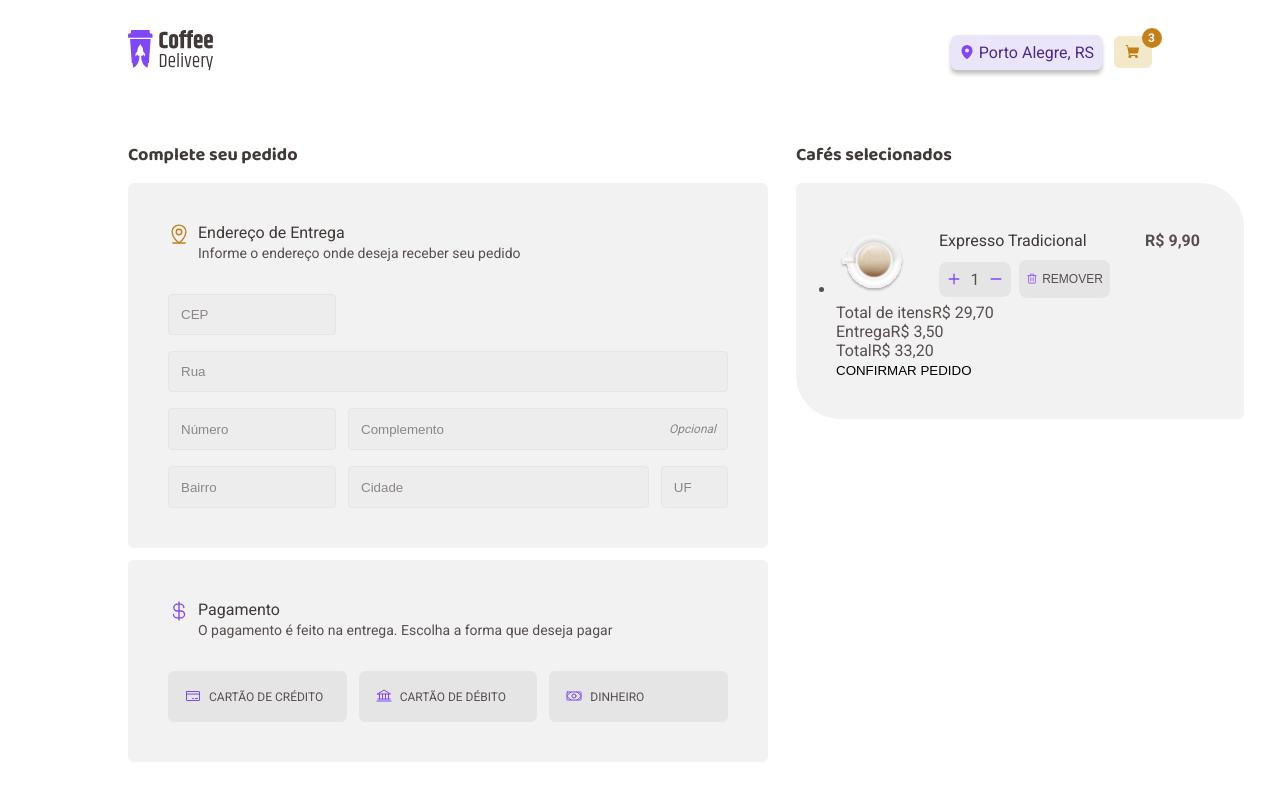
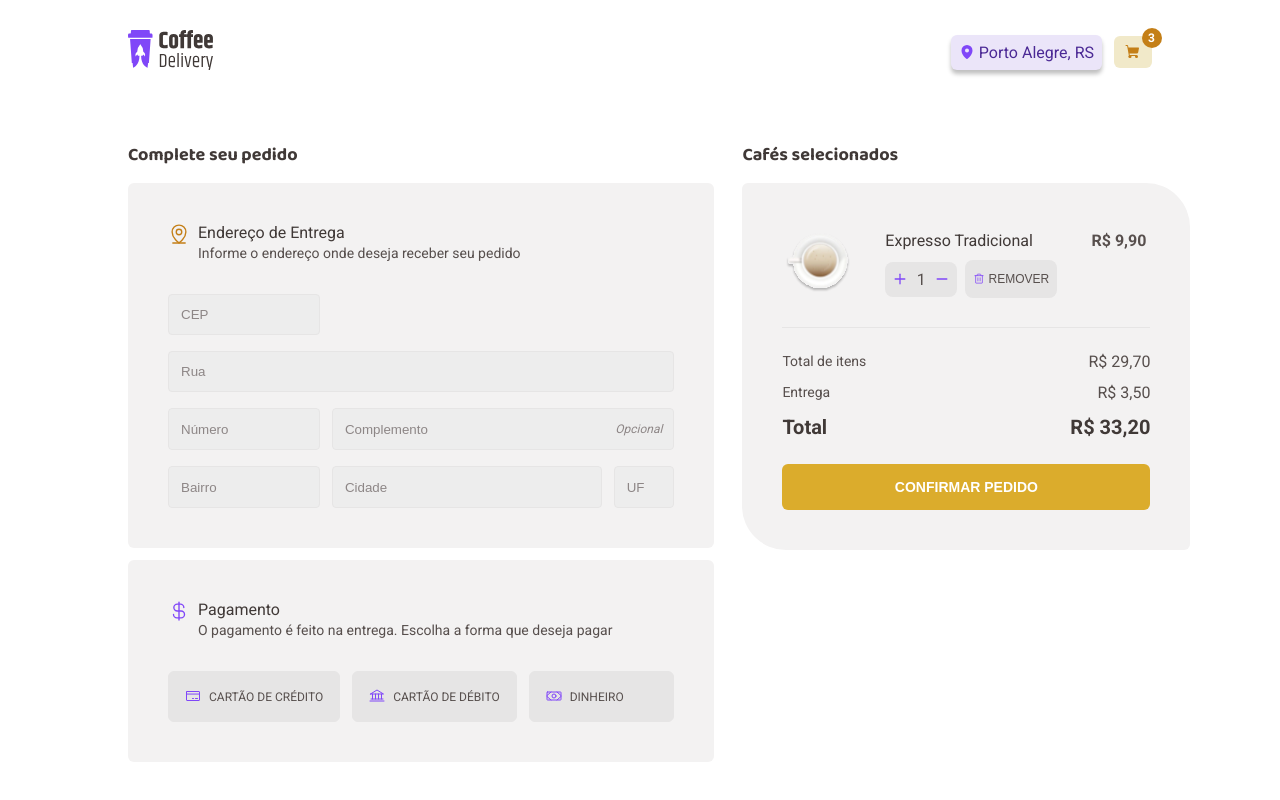
Before and after one commit to rafaelmfs/Coffee-Delivery, a React (Vite) app: page /checkout in a window 1280 px wide. Built offline with nearby package versions, Linux system fonts and the light colour scheme.

Commit message:
Terminando estilização da pagina de checkout

```diff
--- a/src/components/AddressForm/style.ts
+++ b/src/pages/Checkout/components/AddressForm/style.ts
@@ -1,6 +1,6 @@
 import styled from 'styled-components'
 
-export const FormContainer = styled.form`
+export const FormContainer = styled.div`
   display: flex;
   flex-direction: column;
   gap: 1rem;
--- a/src/pages/Checkout/index.tsx
+++ b/src/pages/Checkout/index.tsx
@@ -5,7 +5,7 @@ import {
   MapPinLine,
   Money,
 } from 'phosphor-react'
-import { AddressForm } from '../../components/AddressForm'
+import { AddressForm } from './components/AddressForm'
 import { CoffeeCardCart } from '../../components/CoffeeCardCart'
 import {
   CardDefault,
@@ -15,12 +15,19 @@ import {
   FormWrapper,
   PaymentForm,
   PaymentFormButton,
+  ValuesWrapper,
 } from './style'
 
 export function Checkout() {
+  function onsubmitHandle(event: any) {
+    event.preventDefault()
+    console.log(event.target.value)
+  }
+
   return (
     <CheckoutContainer>
-      <section>
+      <form onSubmit={onsubmitHandle}>
+        <div className="order-info">
           <h2 className="title">Complete seu pedido</h2>
           <FormWrapper>
             <CardDefault>
@@ -88,35 +95,38 @@ export function Checkout() {
               </PaymentForm>
             </CardDefault>
           </FormWrapper>
-      </section>
-      <section>
+        </div>
+        <div className="cart-info">
           <h2 className="title">Cafés selecionados</h2>
-        <CardDefault radius>
+          <CardDefault radius={true}>
             <CoffeeCard>
               <ul>
                 <li>
                   <CoffeeCardCart />
                 </li>
               </ul>
+              <ValuesWrapper>
                 <div>
-              <div>
-                <span>Total de itens</span>
+                  <span className="total-title">Total de itens</span>
                   <span>R$ 29,70</span>
                 </div>
                 <div>
-                <span>Entrega</span>
-                <span>R$ 3,50</span>
+                  <span className="total-title">Entrega</span>
+                  <span className="value">R$ 3,50</span>
                 </div>
                 <div>
                   <span>Total</span>
-                <span>R$ 33,20</span>
+                  <span className="value">R$ 33,20</span>
                 </div>
-            </div>
+              </ValuesWrapper>
 
-            <button>CONFIRMAR PEDIDO</button>
+              <button className="button-confirm" type="submit">
+                CONFIRMAR PEDIDO
+              </button>
             </CoffeeCard>
           </CardDefault>
-      </section>
+        </div>
+      </form>
     </CheckoutContainer>
   )
 }
--- a/src/pages/Checkout/style.ts
+++ b/src/pages/Checkout/style.ts
@@ -6,12 +6,27 @@ const ICONS_COLORS = {
 }
 
 export const CheckoutContainer = styled.main`
-  display: flex;
-  align-items: flex-start;
+  padding: 2.5rem 0;
 
-  padding: 2.5rem 0;
-  gap: 1.75rem;
-  width: 100%;
+  form {
+    display: flex;
+    align-items: flex-start;
+    gap: 1.75rem;
+    width: 100%;
+  }
+
+  .order-info {
+    display: flex;
+    flex-direction: column;
+    width: calc(60% - 1.75rem);
+  }
+
+  .cart-info {
+    display: flex;
+    flex-direction: column;
+
+    flex: 1;
+  }
 
   .title {
     font-family: 'Baloo 2';
@@ -78,7 +93,7 @@ export const FormHeadder = styled.div<FormHeadderProps>`
 `
 
 export const FormWrapper = styled.div`
-  width: 40rem;
+  width: 100%;
 
   display: flex;
   flex-direction: column;
@@ -95,6 +110,11 @@ export const PaymentForm = styled.div`
     border: 1px solid ${(props) => props.theme['purple-neutral']};
     background: ${(props) => props.theme['purple-light']};
   }
+
+  div:last-child {
+    flex: 1;
+    max-width: 178.67px;
+  }
 `
 
 export const PaymentFormButton = styled.label`
@@ -102,7 +122,6 @@ export const PaymentFormButton = styled.label`
   align-items: flex-start;
   justify-content: flex-start;
 
-  width: 178.67px;
   height: 51px;
   border-radius: 6px;
   padding: 16px;
@@ -110,9 +129,16 @@ export const PaymentFormButton = styled.label`
   background: ${(props) => props.theme['base-button']};
   border: 1px solid ${(props) => props.theme['base-button']};
   color: ${(props) => props.theme['base-text']};
-  font-size: 12px;
+  font-size: 0.75rem;
   line-height: 160%;
   font-weight: 400;
+  transition: 200ms;
+
+  :hover {
+    background: ${(props) => props.theme['base-hover']};
+    color: ${(props) => props.theme['base-subtitle']};
+    cursor: pointer;
+  }
 
   svg {
     color: ${(props) => props.theme['purple-neutral']};
@@ -120,4 +146,74 @@ export const PaymentFormButton = styled.label`
   }
 `
 
-export const CoffeeCard = styled.div``
+export const CoffeeCard = styled.div`
+  display: flex;
+  flex-direction: column;
+  gap: 24px;
+
+  ul {
+    list-style: none;
+    max-height: 26rem;
+    overflow: auto;
+  }
+
+  li:first-child {
+    padding-top: 0;
+    padding-bottom: 24px;
+  }
+  li {
+    padding: 24px 0;
+    border-bottom: 1px solid ${(props) => props.theme['base-button']};
+  }
+
+  button.button-confirm {
+    display: flex;
+    justify-content: center;
+    align-items: center;
+    padding: 12px 8px;
+
+    width: 368px;
+    height: 46px;
+    border-radius: 6px;
+    background: ${(props) => props.theme['yellow-neutral']};
+    color: ${(props) => props.theme.white};
+    font-size: 14px;
+    font-weight: 700;
+    line-height: 160%;
+    text-transform: uppercase;
+    transition: 200ms;
+
+    :hover {
+      background: ${(props) => props.theme['yellow-dark']};
+      cursor: pointer;
+    }
+  }
+`
+
+export const ValuesWrapper = styled.div`
+  display: flex;
+  flex-direction: column;
+  gap: 12px;
+  color: ${(props) => props.theme['base-text']};
+
+  div {
+    display: flex;
+    justify-content: space-between;
+
+    .total-title {
+      font-size: 14px;
+      line-height: 130%;
+    }
+
+    .values {
+      font-size: 16px;
+      line-height: 130%;
+    }
+  }
+  div:last-child {
+    font-size: 20px;
+    line-height: 130%;
+    font-weight: 700;
+    color: ${(props) => props.theme['base-subtitle']};
+  }
+`
```
Also changed, not shown: src/pages/Checkout/components/AddressForm/index.tsx (renamed from src/components/AddressForm/index.tsx). Lines whose indentation alone changed are shown as unchanged.
